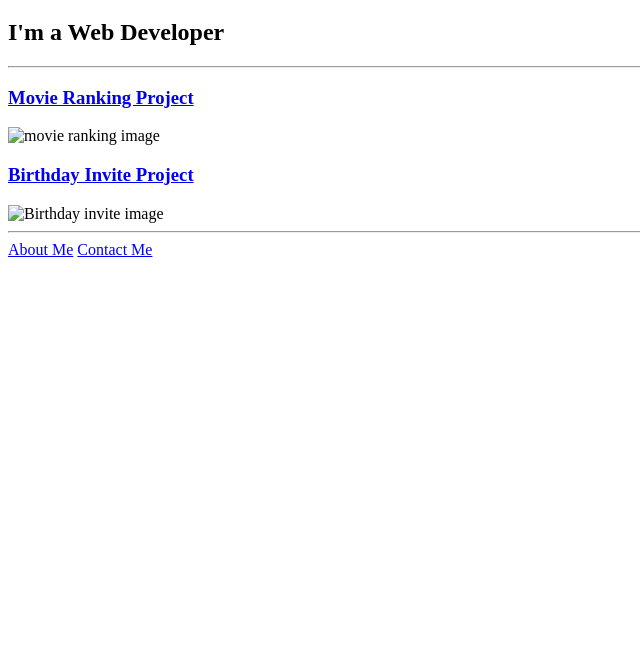
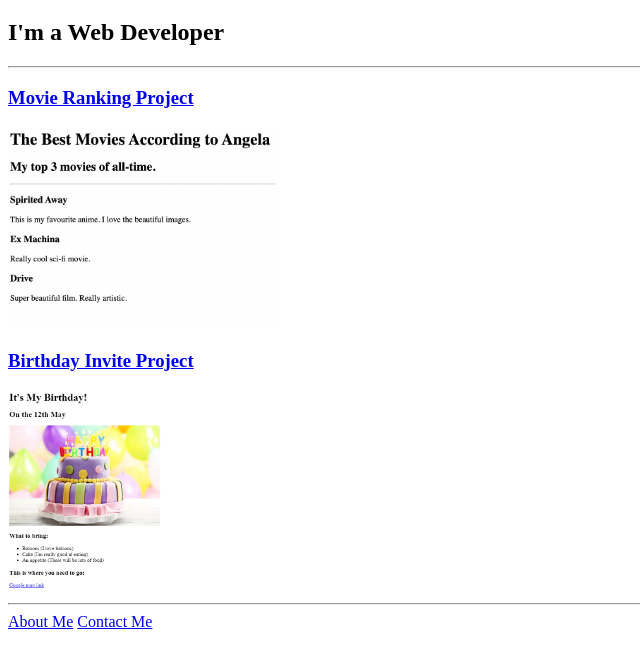
Before and after one commit to wolvx9/html-portfolio, a plain HTML site: page index.html in a window 1280 px wide. Shown: the part 61-726 px from the top of the page, without its empty margins (0-640 px from the left). Drawn offline with Linux system fonts and the light colour scheme.

Commit message:
Add files via upload

```diff
--- a/index.html
+++ b/index.html
@@ -13,11 +13,11 @@
         <hr>
        <h3><a href="./public/movie-ranking.html">Movie Ranking Project</a></h3>
 
-        <img src="../4.3 HTML Porfolio Project/assets/images/movie-ranking.png" alt="movie ranking image" height="200"/>
+        <img src="./assets/images/movie-ranking.png" alt="movie ranking image" height="200"/>
 
         <h3><a href="./public/birthday-invite.html">Birthday Invite Project</a></h3>
 
-        <img src="../4.3 HTML Porfolio Project/assets/images/bday.PNG" alt="Birthday invite image" height="200"/>
+        <img src="./assets/images/bday.PNG" alt="Birthday invite image" height="200"/>
 
         <hr>
         <a href="./public/about.html">About Me</a>  <a href="./public/contact.html">Contact Me</a>
```
